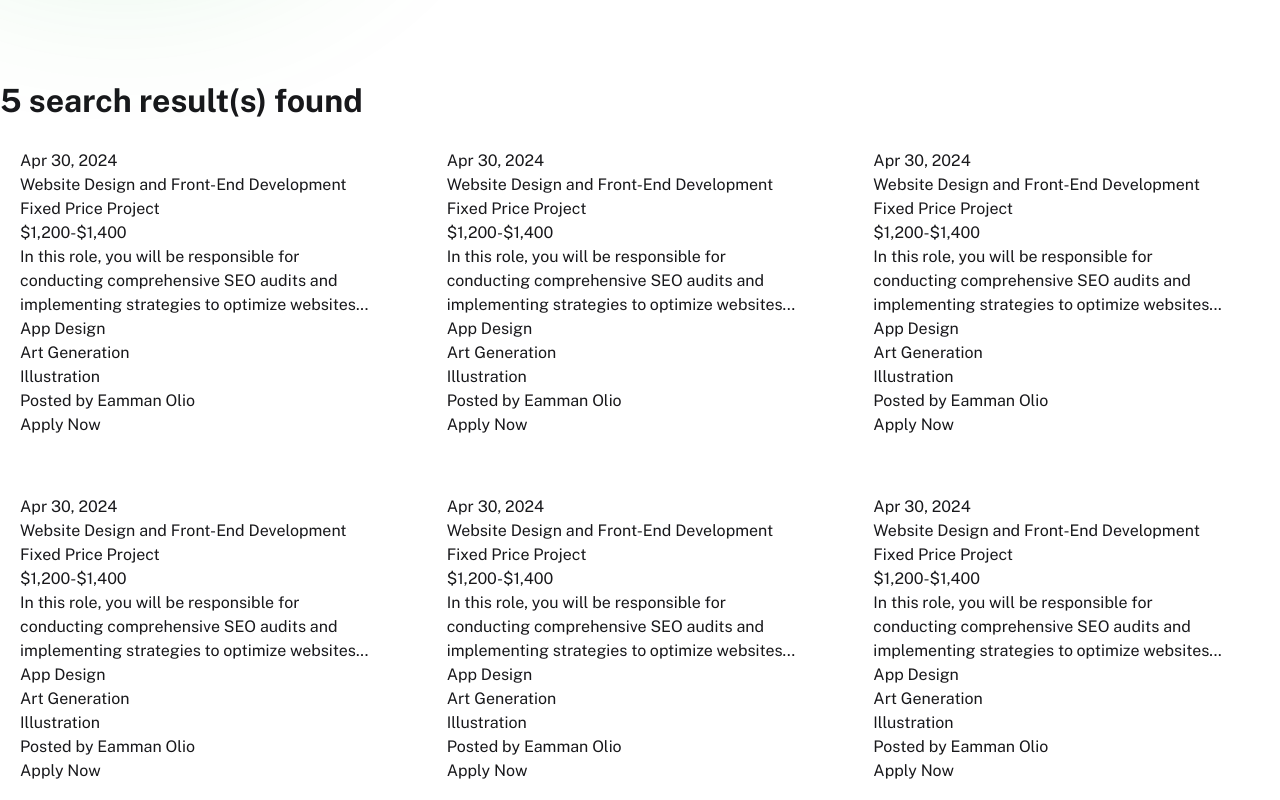
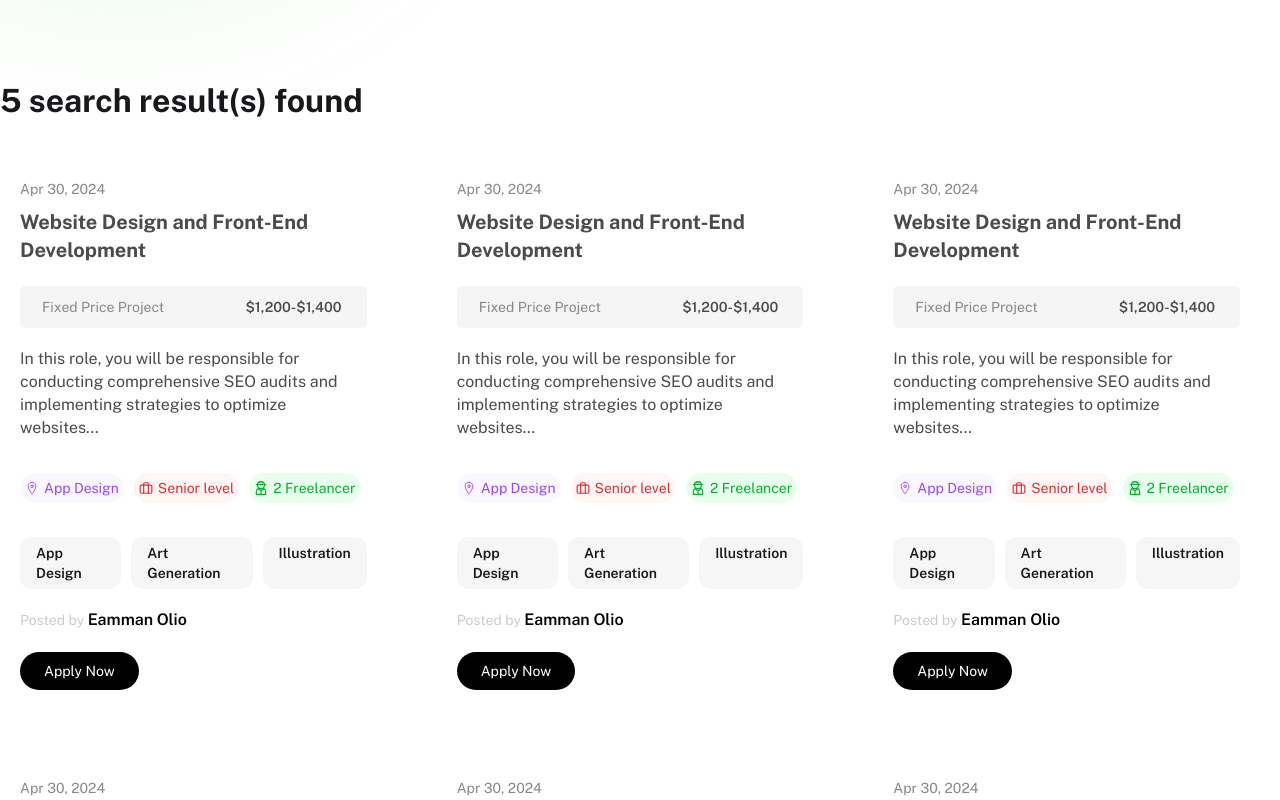
Before and after one commit to arafat22184/Quantumedge-Software-Frontend, a React (Vite) app: page / in a window 1280 px wide. Shown: the part 360-1160 px from the top of the page. Built offline with nearby package versions, Linux system fonts and the light colour scheme.

Commit message:
added project card and design completed

```diff
--- a/src/components/ProjectCard.jsx
+++ b/src/components/ProjectCard.jsx
@@ -1,27 +1,69 @@
 import React from "react";
+import { FiBriefcase } from "react-icons/fi";
+import { GrUserWorker } from "react-icons/gr";
+import { IoLocationOutline } from "react-icons/io5";
 
 const ProjectCard = () => {
   return (
-    <div className="pt-6 pb-8.5 pl-5 pr-10">
-      <p>Apr 30, 2024</p>
-      <h2>Website Design and Front-End Development</h2>
-      <div>
-        <p>Fixed Price Project</p>
-        <p>$1,200-$1,400</p>
+    <div className="pt-6 pb-8.5 pl-5 pr-10 text-sm rounded-2xl hover:shadow-2xl group cursor-pointer">
+      <p className="text-[#888888]">Apr 30, 2024</p>
+      <h2 className="text-xl font-bold text-[#4B4B4B] mt-[9px] mb-[22px]">
+        Website Design and Front-End Development
+      </h2>
+      <div className="bg-[#CCCCCC]/20 py-[11px] pl-[22px] pr-[25px] flex justify-between items-center rounded-[5px]">
+        <p className="text-[#888888]">Fixed Price Project</p>
+        <p className="font-semibold text-[#4B4B4B]">$1,200-$1,400</p>
       </div>
-      <p>
+      <p className="text-[16px] text-[#4B4B4B] mt-5 mb-8.5">
         In this role, you will be responsible for conducting comprehensive SEO
         audits and implementing strategies to optimize websites...
       </p>
 
       {/* details */}
-      <div>
-        <p>App Design</p>
-        <p>Art Generation</p>
-        <p>Illustration</p>
+      <div className="flex items-center gap-2.5">
+        {/* Working Location */}
+        <div className="bg-[#FAF7FF] text-[#9747FF] flex items-center gap-[5px] p-[5px] rounded-[23px]">
+          <IoLocationOutline />
+          <p>App Design</p>
+        </div>
+
+        {/* Experience level */}
+        <div className="bg-[#FFF5F5] text-[#DB3131] flex items-center gap-[5px] p-[5px] rounded-[23px]">
+          <FiBriefcase />
+          <p>Senior level</p>
+        </div>
+
+        {/* Skill level */}
+        <div className="bg-[#E9FFEE] text-[#05AF2B] flex items-center gap-[5px] p-[5px] rounded-[23px]">
+          <GrUserWorker />
+          <p>2 Freelancer</p>
+        </div>
       </div>
-      <p>Posted by Eamman Olio</p>
-      <button>Apply Now</button>
+
+      {/* details */}
+      <div className="flex mt-8.5 mb-4 gap-2.5">
+        <p className="font-semibold py-[6px] px-4 bg-[#CCCCCC]/18 rounded-xl">
+          App Design
+        </p>
+        <p className="font-semibold py-[6px] px-4 bg-[#CCCCCC]/18 rounded-xl">
+          Art Generation
+        </p>
+        <p className="font-semibold py-[6px] px-4 bg-[#CCCCCC]/18 rounded-xl">
+          Illustration
+        </p>
+      </div>
+
+      <p className="text-[#CCCCCC] my-5">
+        Posted by{" "}
+        <span className="text-[16px] text-black font-semibold">
+          Eamman Olio
+        </span>
+      </p>
+
+      {/* Button */}
+      <button className="py-[9px] px-6 bg-black text-white rounded-[22px] transition-colors duration-300 group-hover:bg-[#05AF2B] cursor-pointer">
+        Apply Now
+      </button>
     </div>
   );
 };
--- a/src/components/Projects.jsx
+++ b/src/components/Projects.jsx
@@ -5,9 +5,9 @@ const Projects = () => {
   const allProjects = [1, 2, 3, 4, 5, 6];
   return (
     <section className="mb-15.5 max-w-[1440px] mx-auto">
-      <h1 className="font-bold text-[32px]">5 search result(s) found</h1>
+      <h1 className="font-bold text-[32px] mb-7.5">5 search result(s) found</h1>
 
-      <div className="grid grid-cols-3">
+      <div className="grid grid-cols-3 gap-7.5">
         {allProjects.map((project) => (
           <ProjectCard key={project}></ProjectCard>
         ))}
```
